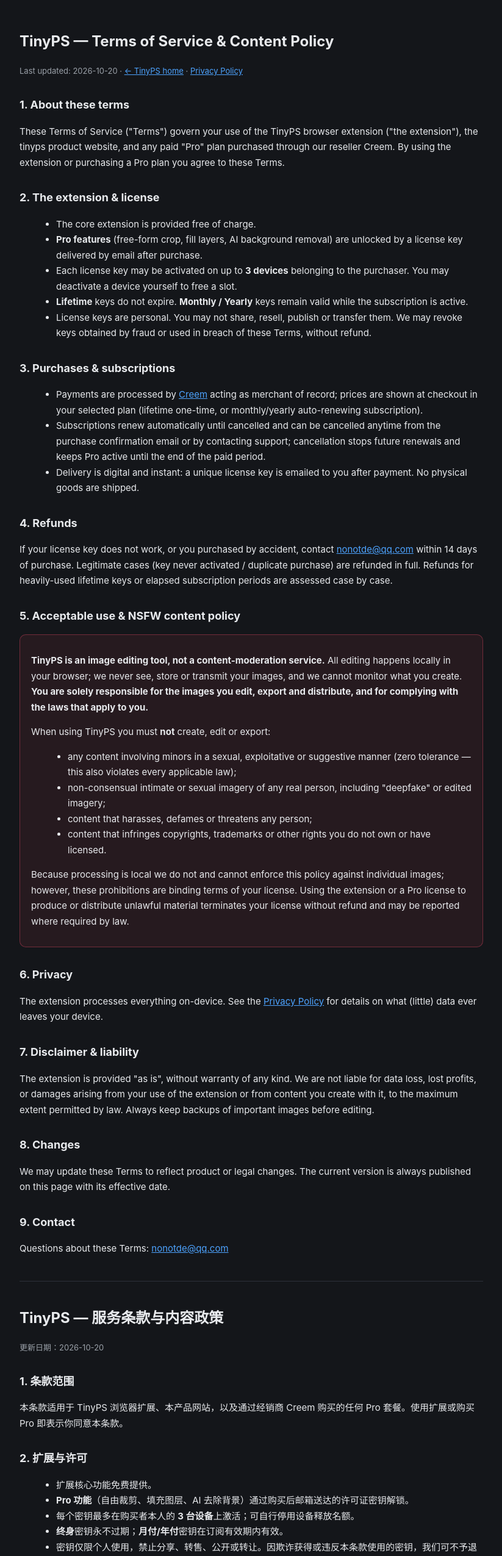
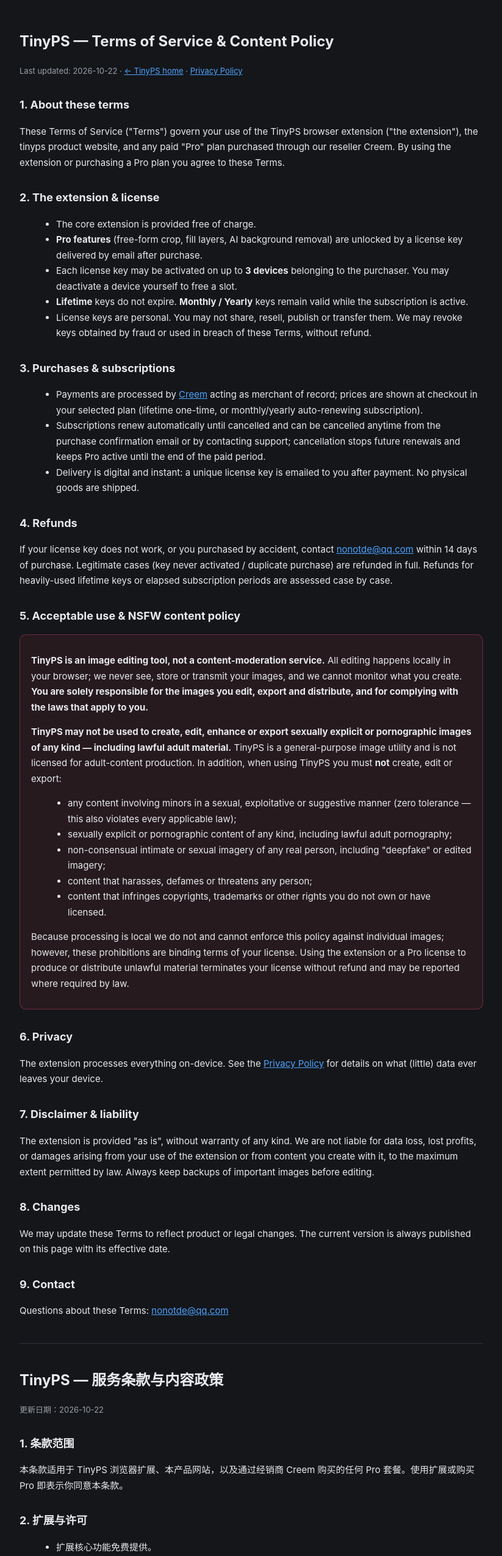
Before and after one commit to nonotde/tinyps, a plain HTML site: page terms.html in a window 1280 px wide. Shown: the top 2551 px of the page at 61% size, without its empty margins (228-1051 px from the left). Drawn offline with Linux system fonts and the light colour scheme.

Commit message:
Terms: prohibit all adult NSFW/pornographic content per payment compliance

```diff
--- a/terms.html
+++ b/terms.html
@@ -17,7 +17,7 @@
 <body>
 
 <h1>TinyPS — Terms of Service &amp; Content Policy</h1>
-<p class="updated">Last updated: 2026-10-20 · <a href="index.html">← TinyPS home</a> · <a href="privacy.html">Privacy Policy</a></p>
+<p class="updated">Last updated: 2026-10-22 · <a href="index.html">← TinyPS home</a> · <a href="privacy.html">Privacy Policy</a></p>
 
 <h2>1. About these terms</h2>
 <p>These Terms of Service ("Terms") govern your use of the TinyPS browser extension ("the extension"), the tinyps product website, and any paid "Pro" plan purchased through our reseller Creem. By using the extension or purchasing a Pro plan you agree to these Terms.</p>
@@ -44,9 +44,10 @@
 <h2>5. Acceptable use &amp; NSFW content policy</h2>
 <div class="nsfw">
 <p><strong>TinyPS is an image editing tool, not a content-moderation service.</strong> All editing happens locally in your browser; we never see, store or transmit your images, and we cannot monitor what you create. <strong>You are solely responsible for the images you edit, export and distribute, and for complying with the laws that apply to you.</strong></p>
-<p>When using TinyPS you must <strong>not</strong> create, edit or export:</p>
+<p><strong>TinyPS may not be used to create, edit, enhance or export sexually explicit or pornographic images of any kind — including lawful adult material.</strong> TinyPS is a general-purpose image utility and is not licensed for adult-content production. In addition, when using TinyPS you must <strong>not</strong> create, edit or export:</p>
 <ul>
 <li>any content involving minors in a sexual, exploitative or suggestive manner (zero tolerance — this also violates every applicable law);</li>
+<li>sexually explicit or pornographic content of any kind, including lawful adult pornography;</li>
 <li>non-consensual intimate or sexual imagery of any real person, including "deepfake" or edited imagery;</li>
 <li>content that harasses, defames or threatens any person;</li>
 <li>content that infringes copyrights, trademarks or other rights you do not own or have licensed.</li>
@@ -68,7 +69,7 @@
 
 <div class="zh">
 <h1>TinyPS — 服务条款与内容政策</h1>
-<p class="updated">更新日期：2026-10-20</p>
+<p class="updated">更新日期：2026-10-22</p>
 
 <h2>1. 条款范围</h2>
 <p>本条款适用于 TinyPS 浏览器扩展、本产品网站，以及通过经销商 Creem 购买的任何 Pro 套餐。使用扩展或购买 Pro 即表示你同意本条款。</p>
@@ -95,9 +96,10 @@
 <h2>5. 可接受使用与 NSFW 内容政策</h2>
 <div class="nsfw">
 <p><strong>TinyPS 是图片编辑工具，不是内容审核服务。</strong>所有编辑均在本机浏览器内完成——我们从不查看、存储或传输你的图片，也无法监控你创作的内容。<strong>你对自行编辑、导出和传播的图片负全部责任，并须遵守你所在地的法律。</strong></p>
-<p>使用 TinyPS 时<strong>不得</strong>制作、编辑或导出：</p>
+<p><strong>不得使用 TinyPS 制作、编辑、增强或导出任何形式的色情或性暴露图片——包括合法成人内容。</strong>TinyPS 是通用图片工具，未授权用于成人内容制作。此外，使用 TinyPS 时<strong>不得</strong>制作、编辑或导出：</p>
 <ul>
 <li>任何涉及未成年人的色情、剥削性或暗示性内容（零容忍，且违反一切适用法律）；</li>
+<li>任何形式的色情或性暴露内容，包括合法成人色情内容；</li>
 <li>任何真实人物的非自愿私密或性内容影像，包括"深度伪造"或编辑影像；</li>
 <li>骚扰、诽谤或威胁任何人的内容；</li>
 <li>侵犯你无权使用的著作权、商标权或其他权利的内容。</li>
```
